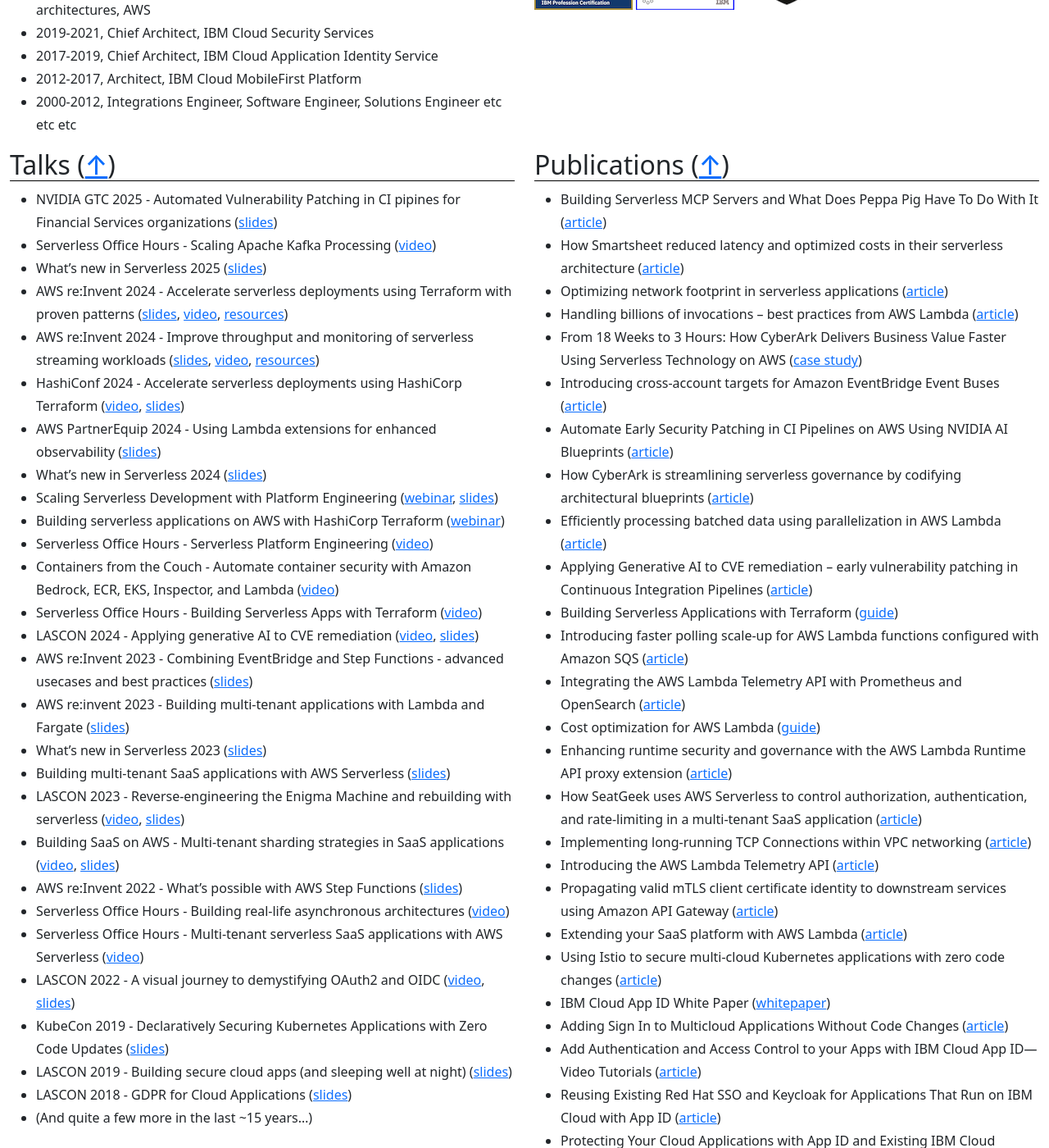
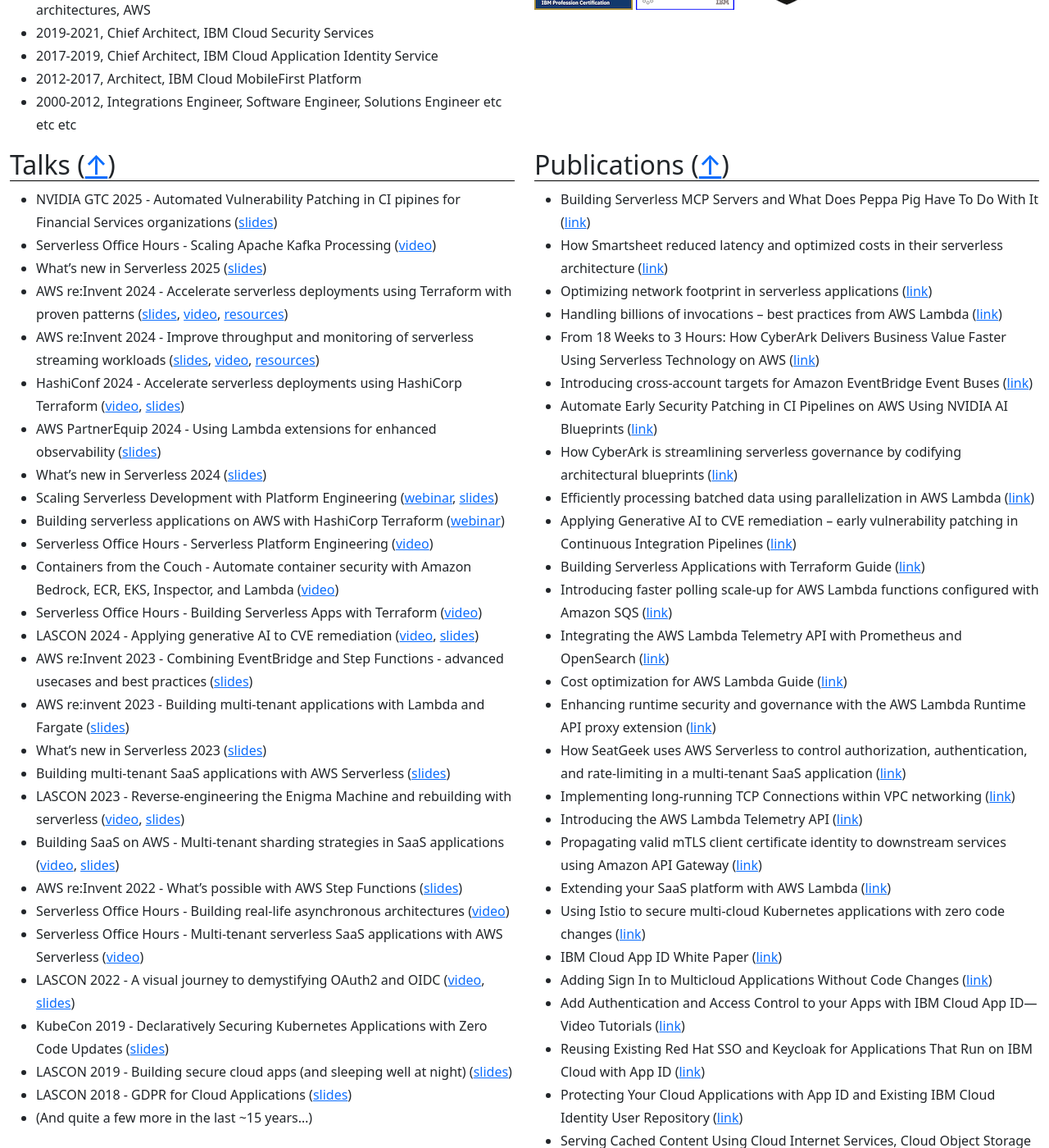
Before and after one commit to aal80/whoami, a Jekyll site: the page built from index.md, in a window 1280 px wide and 1400 px high, scrolled down 284 px. Shown: the whole window at 82% size. Built offline with Jekyll 4.4.1, drawn with Linux system fonts in a browser that asks for light colours.

Commit message:
Update publications.md

```diff
--- a/_includes/publications.md
+++ b/_includes/publications.md
@@ -1,29 +1,29 @@
 ## Publications ([↑](#top))
 
-- Building Serverless MCP Servers and What Does Peppa Pig Have To Do With It ([article](https://www.ranthebuilder.cloud/post/building-serverless-mcp-server))
-- How Smartsheet reduced latency and optimized costs in their serverless architecture ([article](https://aws.amazon.com/blogs/architecture/how-smartsheet-reduced-latency-and-optimized-costs-in-their-serverless-architecture/))
-- Optimizing network footprint in serverless applications ([article](https://aws.amazon.com/blogs/compute/optimizing-network-footprint-in-serverless-applications/))
-- Handling billions of invocations – best practices from AWS Lambda ([article](https://aws.amazon.com/blogs/compute/handling-billions-of-invocations-best-practices-from-aws-lambda/))
-- From 18 Weeks to 3 Hours: How CyberArk Delivers Business Value Faster Using Serverless Technology on AWS ([case study](https://aws.amazon.com/solutions/case-studies/cyberark-serverless-case-study/))
-- Introducing cross-account targets for Amazon EventBridge Event Buses ([article](https://aws.amazon.com/blogs/compute/introducing-cross-account-targets-for-amazon-eventbridge-event-buses/))
-- Automate Early Security Patching in CI Pipelines on AWS Using NVIDIA AI Blueprints ([article](https://developer.nvidia.com/blog/automate-early-security-patching-in-ci-pipelines-on-aws-using-nvidia-ai-blueprints/))
-- How CyberArk is streamlining serverless governance by codifying architectural blueprints ([article](https://aws.amazon.com/blogs/architecture/how-cyberark-is-streamlining-serverless-governance-by-codifying-architectural-blueprints/))
-- Efficiently processing batched data using parallelization in AWS Lambda ([article](https://aws.amazon.com/blogs/compute/efficiently-processing-batched-data-using-parallelization-in-aws-lambda/))
-- Applying Generative AI to CVE remediation – early vulnerability patching in Continuous Integration Pipelines ([article](https://aws.amazon.com/blogs/containers/applying-generative-ai-to-cve-remediation-early-vulnerability-patching-in-continuous-integration-pipelines/))
-- Building Serverless Applications with Terraform ([guide](https://serverlessland.com/content/guides/building-serverless-applications-with-terraform/01-introduction))
-- Introducing faster polling scale-up for AWS Lambda functions configured with Amazon SQS ([article](https://aws.amazon.com/blogs/compute/introducing-faster-polling-scale-up-for-aws-lambda-functions-configured-with-amazon-sqs/))
-- Integrating the AWS Lambda Telemetry API with Prometheus and OpenSearch ([article](https://aws.amazon.com/blogs/opensource/integrating-the-aws-lambda-telemetry-api-with-prometheus-and-opensearch/))
-- Cost optimization for AWS Lambda ([guide](https://serverlessland.com/content/service/lambda/guides/cost-optimization/1-fine-tuning))
-- Enhancing runtime security and governance with the AWS Lambda Runtime API proxy extension ([article](https://aws.amazon.com/blogs/compute/enhancing-runtime-security-and-governance-with-the-aws-lambda-runtime-api-proxy-extension/))
-- How SeatGeek uses AWS Serverless to control authorization, authentication, and rate-limiting in a multi-tenant SaaS application ([article](https://aws.amazon.com/blogs/architecture/how-seatgeek-uses-aws-to-control-authorization-authentication-and-rate-limiting-in-a-multi-tenant-saas-application/))
-- Implementing long-running TCP Connections within VPC networking ([article](https://aws.amazon.com/blogs/networking-and-content-delivery/implementing-long-running-tcp-connections-within-vpc-networking/))
-- Introducing the AWS Lambda Telemetry API ([article](https://aws.amazon.com/blogs/compute/introducing-the-aws-lambda-telemetry-api/))
-- Propagating valid mTLS client certificate identity to downstream services using Amazon API Gateway ([article](https://aws.amazon.com/blogs/compute/propagating-valid-mtls-client-certificate-identity-to-downstream-services-using-amazon-api-gateway/))
-- Extending your SaaS platform with AWS Lambda ([article](https://aws.amazon.com/blogs/architecture/extending-your-saas-platform-with-aws-lambda/))
-- Using Istio to secure multi-cloud Kubernetes applications with zero code changes ([article](https://istio.io/latest/blog/2019/app-identity-and-access-adapter/))
-- IBM Cloud App ID White Paper ([whitepaper](https://www.dropbox.com/scl/fi/4r94hc7jx1tfkzg0r21x2/2019-appid-whitepaper.pdf?rlkey=5pctp7nbjogvm0ai2omc019my&st=r7t8iyy2&dl=0))
-- Adding Sign In to Multicloud Applications Without Code Changes ([article](https://www.ibm.com/blog/adding-sign-in-to-multicloud-applications-without-code-changes/))
-- Add Authentication and Access Control to your Apps with IBM Cloud App ID—Video Tutorials ([article](https://www.ibm.com/blog/easily-add-authentication-and-access-control-to-your-applications-with-ibm-cloud-app-id-video-tutorials/))
-- Reusing Existing Red Hat SSO and Keycloak for Applications That Run on IBM Cloud with App ID ([article](https://www.ibm.com/blog/reusing-existing-red-hat-sso-and-keycloak-for-applications-that-run-on-ibm-cloud-with-app-id/))
-- Protecting Your Cloud Applications with App ID and Existing IBM Cloud Identity User Repository ([article](https://www.ibm.com/blog/protecting-your-cloud-applications-with-app-id-and-existing-ibm-cloud-identity-user-repository/))
-- Serving Cached Content Using Cloud Internet Services, Cloud Object Storage and Certificate Manager ([article](https://www.ibm.com/blog/serving-cached-content-using-cloud-internet-services-cloud-object-storage-and-certificate-manager/))
+- Building Serverless MCP Servers and What Does Peppa Pig Have To Do With It ([link](https://www.ranthebuilder.cloud/post/building-serverless-mcp-server))
+- How Smartsheet reduced latency and optimized costs in their serverless architecture ([link](https://aws.amazon.com/blogs/architecture/how-smartsheet-reduced-latency-and-optimized-costs-in-their-serverless-architecture/))
+- Optimizing network footprint in serverless applications ([link](https://aws.amazon.com/blogs/compute/optimizing-network-footprint-in-serverless-applications/))
+- Handling billions of invocations – best practices from AWS Lambda ([link](https://aws.amazon.com/blogs/compute/handling-billions-of-invocations-best-practices-from-aws-lambda/))
+- From 18 Weeks to 3 Hours: How CyberArk Delivers Business Value Faster Using Serverless Technology on AWS ([link](https://aws.amazon.com/solutions/case-studies/cyberark-serverless-case-study/))
+- Introducing cross-account targets for Amazon EventBridge Event Buses ([link](https://aws.amazon.com/blogs/compute/introducing-cross-account-targets-for-amazon-eventbridge-event-buses/))
+- Automate Early Security Patching in CI Pipelines on AWS Using NVIDIA AI Blueprints ([link](https://developer.nvidia.com/blog/automate-early-security-patching-in-ci-pipelines-on-aws-using-nvidia-ai-blueprints/))
+- How CyberArk is streamlining serverless governance by codifying architectural blueprints ([link](https://aws.amazon.com/blogs/architecture/how-cyberark-is-streamlining-serverless-governance-by-codifying-architectural-blueprints/))
+- Efficiently processing batched data using parallelization in AWS Lambda ([link](https://aws.amazon.com/blogs/compute/efficiently-processing-batched-data-using-parallelization-in-aws-lambda/))
+- Applying Generative AI to CVE remediation – early vulnerability patching in Continuous Integration Pipelines ([link](https://aws.amazon.com/blogs/containers/applying-generative-ai-to-cve-remediation-early-vulnerability-patching-in-continuous-integration-pipelines/))
+- Building Serverless Applications with Terraform Guide ([link](https://serverlessland.com/content/guides/building-serverless-applications-with-terraform/01-introduction))
+- Introducing faster polling scale-up for AWS Lambda functions configured with Amazon SQS ([link](https://aws.amazon.com/blogs/compute/introducing-faster-polling-scale-up-for-aws-lambda-functions-configured-with-amazon-sqs/))
+- Integrating the AWS Lambda Telemetry API with Prometheus and OpenSearch ([link](https://aws.amazon.com/blogs/opensource/integrating-the-aws-lambda-telemetry-api-with-prometheus-and-opensearch/))
+- Cost optimization for AWS Lambda Guide ([link](https://serverlessland.com/content/service/lambda/guides/cost-optimization/1-fine-tuning))
+- Enhancing runtime security and governance with the AWS Lambda Runtime API proxy extension ([link](https://aws.amazon.com/blogs/compute/enhancing-runtime-security-and-governance-with-the-aws-lambda-runtime-api-proxy-extension/))
+- How SeatGeek uses AWS Serverless to control authorization, authentication, and rate-limiting in a multi-tenant SaaS application ([link](https://aws.amazon.com/blogs/architecture/how-seatgeek-uses-aws-to-control-authorization-authentication-and-rate-limiting-in-a-multi-tenant-saas-application/))
+- Implementing long-running TCP Connections within VPC networking ([link](https://aws.amazon.com/blogs/networking-and-content-delivery/implementing-long-running-tcp-connections-within-vpc-networking/))
+- Introducing the AWS Lambda Telemetry API ([link](https://aws.amazon.com/blogs/compute/introducing-the-aws-lambda-telemetry-api/))
+- Propagating valid mTLS client certificate identity to downstream services using Amazon API Gateway ([link](https://aws.amazon.com/blogs/compute/propagating-valid-mtls-client-certificate-identity-to-downstream-services-using-amazon-api-gateway/))
+- Extending your SaaS platform with AWS Lambda ([link](https://aws.amazon.com/blogs/architecture/extending-your-saas-platform-with-aws-lambda/))
+- Using Istio to secure multi-cloud Kubernetes applications with zero code changes ([link](https://istio.io/latest/blog/2019/app-identity-and-access-adapter/))
+- IBM Cloud App ID White Paper ([link](https://www.dropbox.com/scl/fi/4r94hc7jx1tfkzg0r21x2/2019-appid-whitepaper.pdf?rlkey=5pctp7nbjogvm0ai2omc019my&st=r7t8iyy2&dl=0))
+- Adding Sign In to Multicloud Applications Without Code Changes ([link](https://www.ibm.com/blog/adding-sign-in-to-multicloud-applications-without-code-changes/))
+- Add Authentication and Access Control to your Apps with IBM Cloud App ID—Video Tutorials ([link](https://www.ibm.com/blog/easily-add-authentication-and-access-control-to-your-applications-with-ibm-cloud-app-id-video-tutorials/))
+- Reusing Existing Red Hat SSO and Keycloak for Applications That Run on IBM Cloud with App ID ([link](https://www.ibm.com/blog/reusing-existing-red-hat-sso-and-keycloak-for-applications-that-run-on-ibm-cloud-with-app-id/))
+- Protecting Your Cloud Applications with App ID and Existing IBM Cloud Identity User Repository ([link](https://www.ibm.com/blog/protecting-your-cloud-applications-with-app-id-and-existing-ibm-cloud-identity-user-repository/))
+- Serving Cached Content Using Cloud Internet Services, Cloud Object Storage and Certificate Manager ([link](https://www.ibm.com/blog/serving-cached-content-using-cloud-internet-services-cloud-object-storage-and-certificate-manager/))
```
